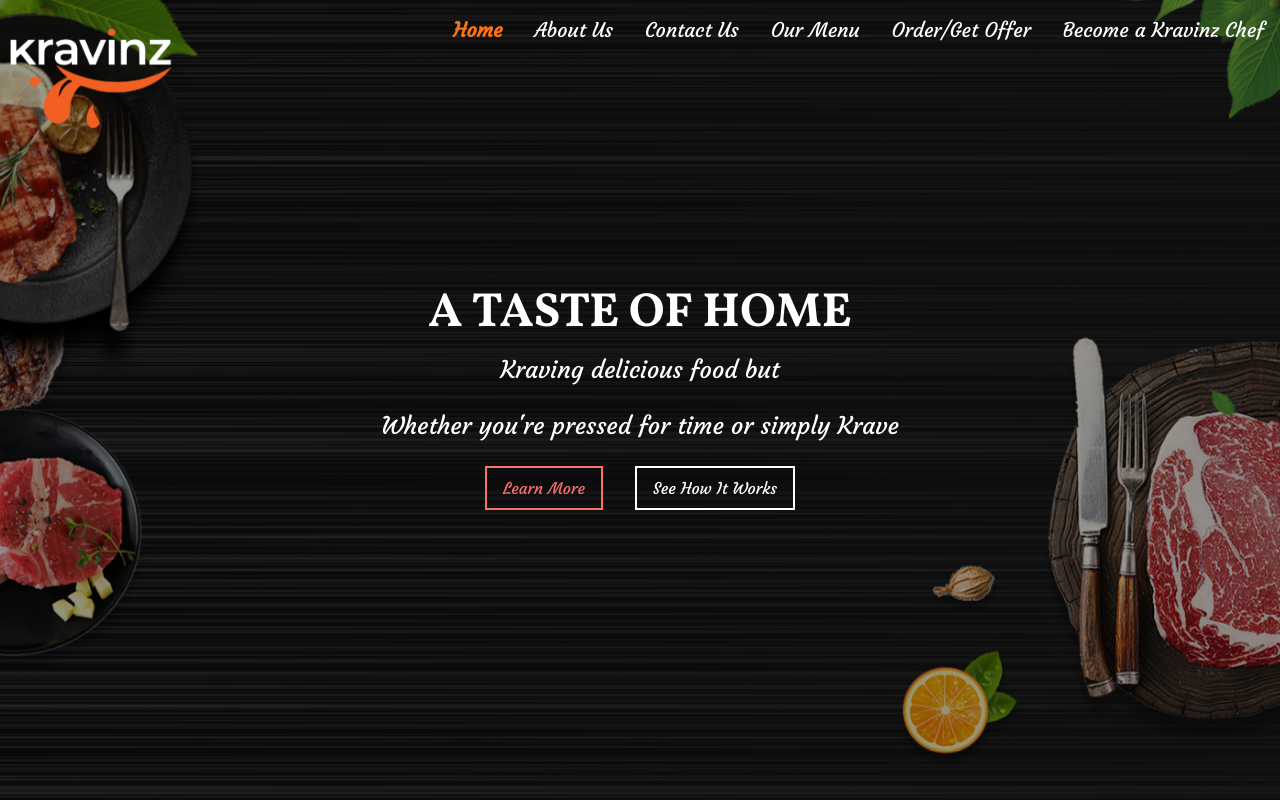
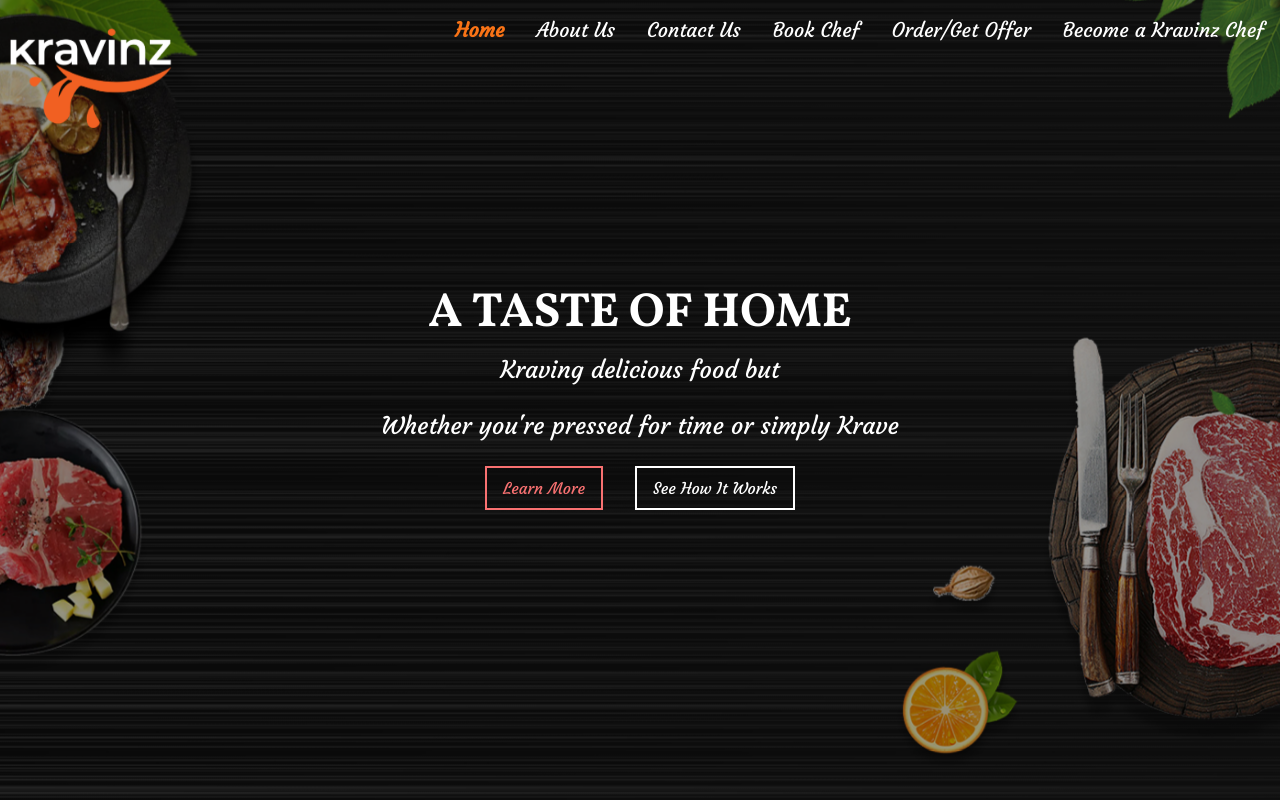
Before and after one commit to tinbit25/Kravins-Project, a React (Vite) app: page / in a window 1280 px wide. Shown: the top 800 px of the page. Built offline with nearby package versions, Linux system fonts and the light colour scheme; a web font is replaced by a local one.

Commit message:
Adjust navbar

```diff
--- a/src/components/common/Navbar.jsx
+++ b/src/components/common/Navbar.jsx
@@ -61,7 +61,7 @@ const Navbar = () => {
               isActive ? 'relative font-bold text-orange-500' : 'relative text-white'
             }>
             <span className="relative after:absolute text-xl after:content-[''] after:w-0 after:h-[2px] after:bg-orange-500 after:left-0 after:-bottom-[5px] after:transition-all after:duration-500 hover:text-orange-500 hover:scale-110 hover:after:w-full transition-transform ease-in-out duration-300">
-              Our Menu
+              Book Chef
             </span>
           </NavLink>
         </li>
```
